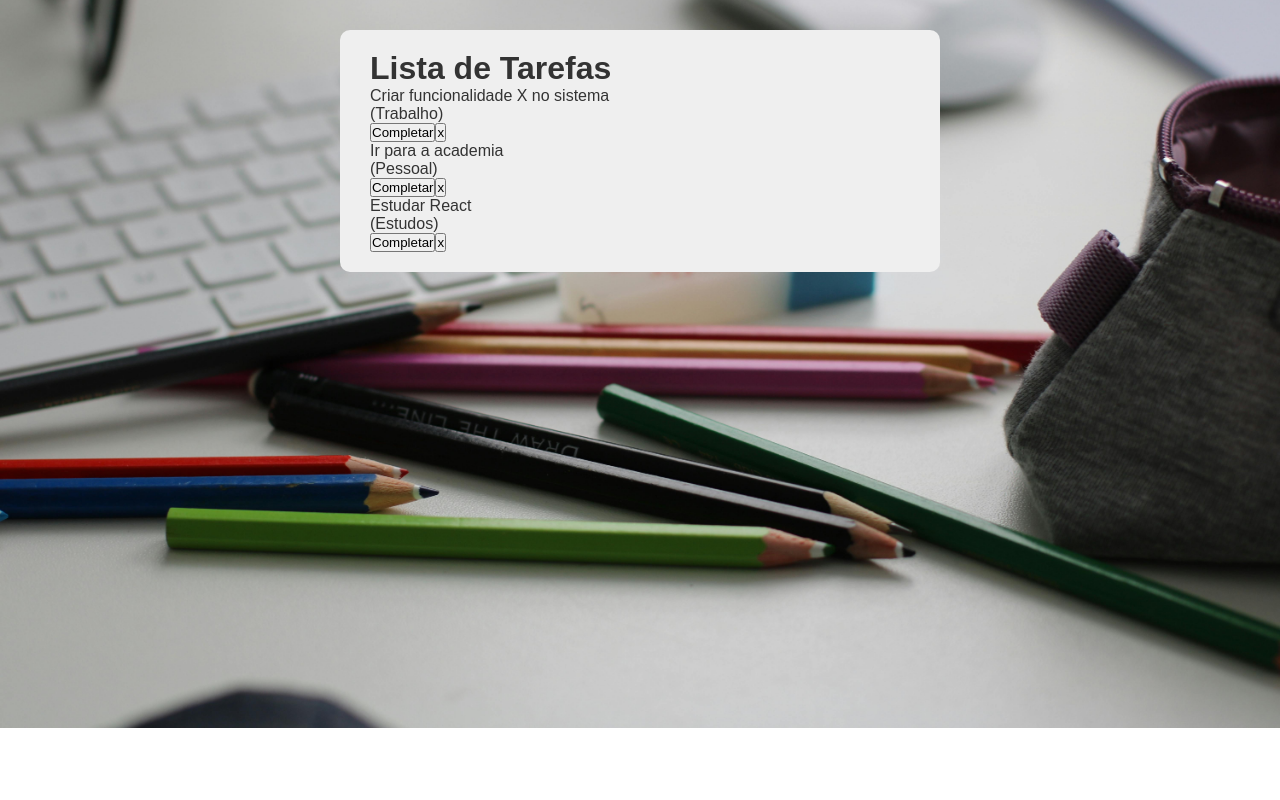
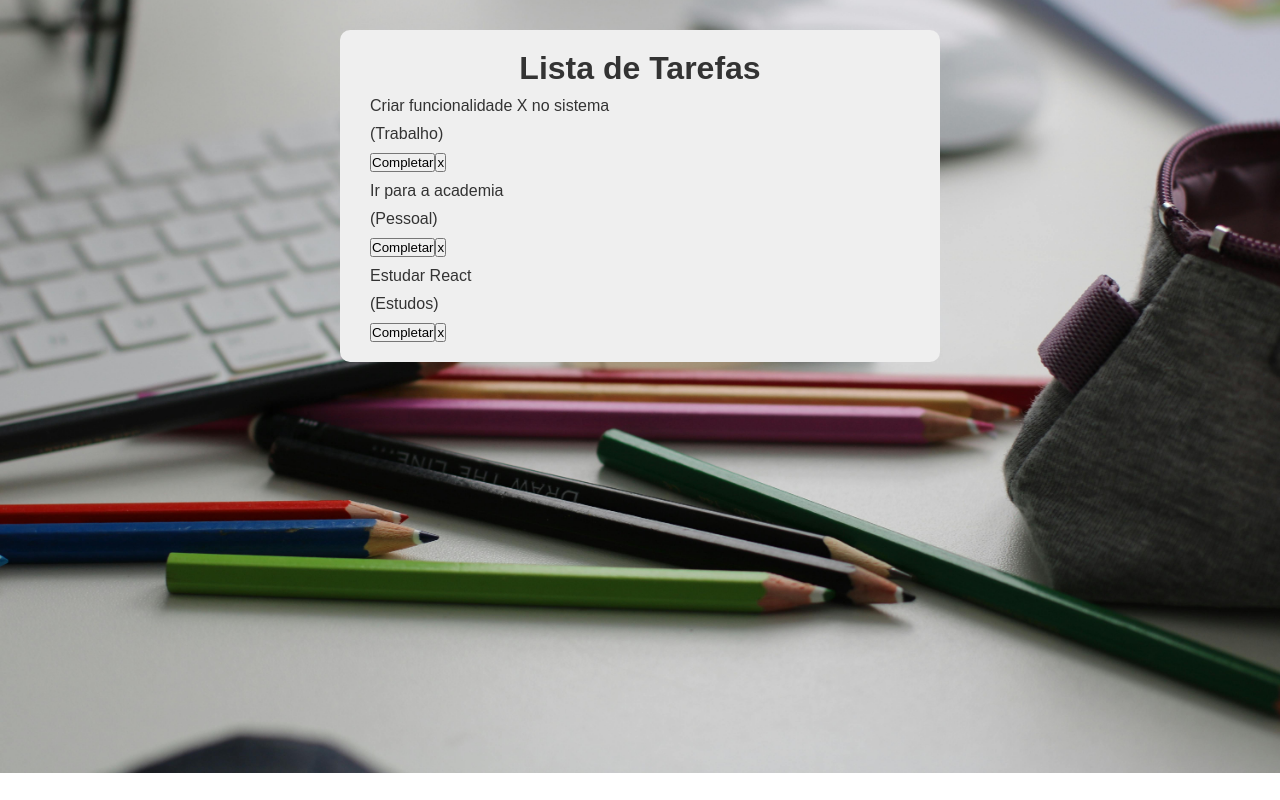
Before and after one commit to GuilhermeEduardo23/ToDo_List, a React (Vite) app: page / in a window 1280 px wide. Built offline with nearby package versions, Linux system fonts and the light colour scheme.

Commit message:
Added style CSS and created component Todo

```diff
--- a/src/App.css
+++ b/src/App.css
@@ -21,3 +21,19 @@ body {
   padding: 20px 30px;
   border-radius: 10px;
 }
+
+h1 {
+  text-align: center;
+}
+
+h2 {
+  margin-bottom: 10px;
+}
+
+p {
+  margin: 10px 0;
+}
+
+input {
+  box-sizing: border-box;
+}
--- a/src/App.jsx
+++ b/src/App.jsx
@@ -1,5 +1,6 @@
 import { useState } from "react";
 import "./App.css";
+import Todo from "./components/Todo";
 
 function App() {
   const [todos, setTodos] = useState([
@@ -28,16 +29,7 @@ function App() {
       <h1>Lista de Tarefas</h1>
       <div className="todo-list">
         {todos.map(todo => (
-          <div className="todo">
-            <div className="content">
-              <p>{todo.text}</p>
-              <p className="category">({todo.category})</p>
-            </div>
-            <div>
-              <button>Completar</button>
-              <button>x</button>
-            </div>
-          </div>
+          <Todo key={todo.id} todo={todo}/>
         ))}
       </div>
     </div>
--- /dev/null
+++ b/src/components/Todo.jsx
@@ -0,0 +1,16 @@
+const Todo = ({todo}) => {
+  return (
+    <div className="todo">
+      <div className="content">
+        <p>{todo.text}</p>
+        <p className="category">({todo.category})</p>
+      </div>
+      <div>
+        <button>Completar</button>
+        <button>x</button>
+      </div>
+    </div>
+  );
+};
+
+export default Todo;
```
